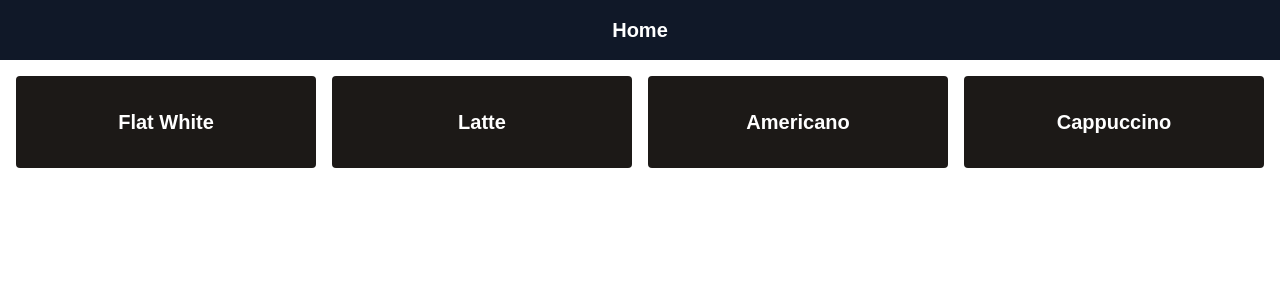
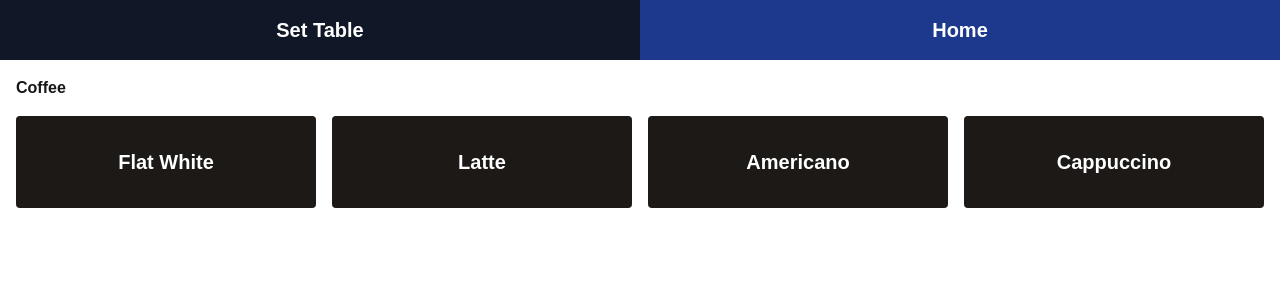
Before and after one commit to Danomanic/lifecafe, a Next.js app: page /drinks in a window 1280 px wide. Shown: the top 300 px of the page. Built offline with nearby package versions, Linux system fonts and the light colour scheme.

Commit message:
feat: select table

```diff
--- a/src/app/drinks/page.js
+++ b/src/app/drinks/page.js
@@ -9,6 +9,7 @@ export default function Drinks() {
       <Navbar />
 
       <main className="flex-grow p-4">
+        <p className="font-bold mb-4">Coffee</p>
         <div className="grid grid-cols-1 sm:grid-cols-2 md:grid-cols-3 lg:grid-cols-4 gap-4">
           <ItemButton name="Flat White" link="/item/flat-white"></ItemButton>
           <ItemButton name="Latte" link="/item/latte"></ItemButton>
--- /dev/null
+++ b/src/app/modal.js
@@ -0,0 +1,52 @@
+"use client"
+
+import { useState } from 'react';
+
+export default function Modal() {
+  const [openModal, setModal] = useState(false);
+  const handleModal = () => {
+    // Store table number in local storage on model close based on button clicked
+    if (openModal) {
+      const tableNumber = event.target.innerText;
+      localStorage.setItem('tableNumber', tableNumber);
+    }
+
+    setModal(!openModal)
+  }
+
+  // Get table number from local storage
+  const tableNumber = localStorage.getItem('tableNumber');
+
+  return (
+    <div>
+      <button
+        type='button'
+        className='px-6 py-4 block w-full text-center text-white bg-gray-900 active:text-violet-500 hover:bg-transparent hover:text-violet-600 focus:outline-none focus:ring text-xl font-bold'
+        onClick={handleModal}
+      >
+        {tableNumber ? `Table ${tableNumber}` : 'Set Table'}
+      </button>
+      {openModal &&
+        <div className='fixed top-0 left-0 w-full h-full bg-gray-300 flex justify-center items-center'>
+          <div className='w-full bg-white shadow-lg py-2 rounded-md'>
+            <div className='border-b p-4'>
+              <h2 className='text-2xl font-bold text-center'>Select Table</h2>
+            </div>
+            <div className='grid grid-cols-3 gap-2 p-4'>
+              {[...Array(14)].map((_, i) => (
+                <button
+                  key={i}
+                  className='bg-slate-900 text-white py-8 px-4 rounded-md hover:bg-blue-700 font-bold font-xl'
+                  onClick={handleModal}
+                >
+                  {i + 1}
+                </button>
+              ))}
+            </div>
+          </div>
+        </div>
+      }
+
+    </div>
+  );
+};
--- a/src/app/navbar.js
+++ b/src/app/navbar.js
@@ -1,14 +1,19 @@
 import Link from 'next/link';
+import Modal from './modal';
 
 export default function Navbar() {
   return (
-      <nav className="bg-red-100">
-        <div>
-          <Link className="px-6 py-4 block w-full text-center text-white bg-gray-900 active:text-violet-500 hover:bg-transparent hover:text-violet-600 focus:outline-none focus:ring text-xl font-bold"
+    <nav className="bg-red-100">
+      <div>
+        <div className="grid grid-cols-2">
+          <Modal />
+          <Link className="px-6 py-4 block w-full text-center text-white bg-blue-900 active:text-violet-500 hover:bg-transparent hover:text-violet-600 focus:outline-none focus:ring text-xl font-bold"
             href="/">
             Home
           </Link>
+
         </div>
-      </nav>
+      </div>
+    </nav>
   );
 }
--- a/src/app/page.js
+++ b/src/app/page.js
@@ -8,7 +8,6 @@ export default function Home() {
     <div className="">
 
       <Navbar />
-
       <main className="flex-grow p-4">
         <div className="grid grid-cols-1 sm:grid-cols-2 md:grid-cols-3 lg:grid-cols-4 gap-4">
 
```
Also changed, not shown: package.json (+4 -4 lines).
